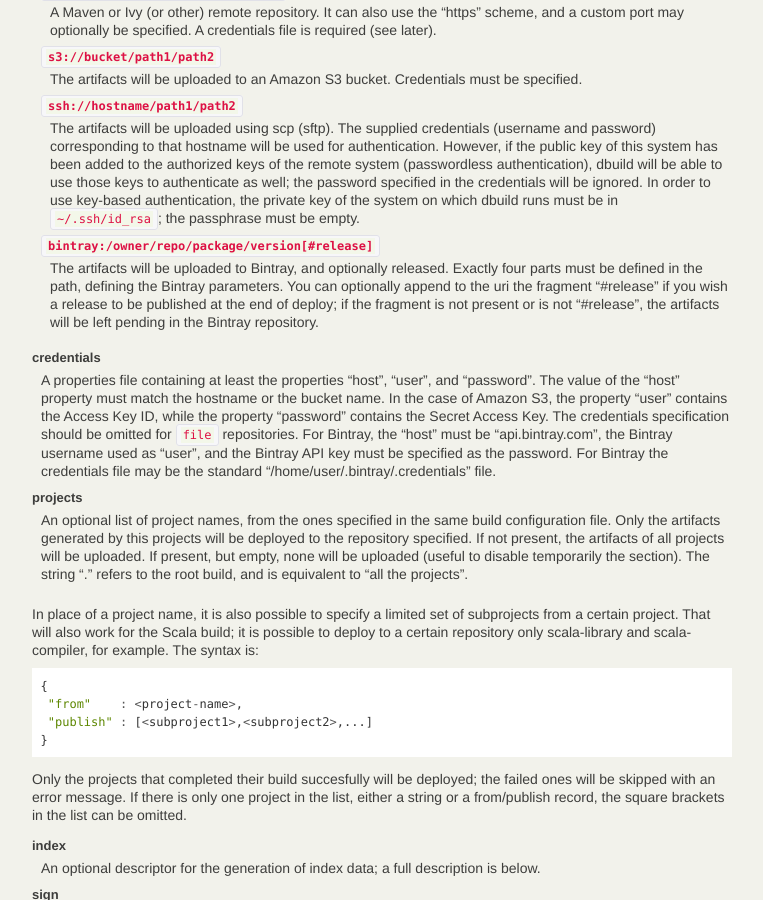
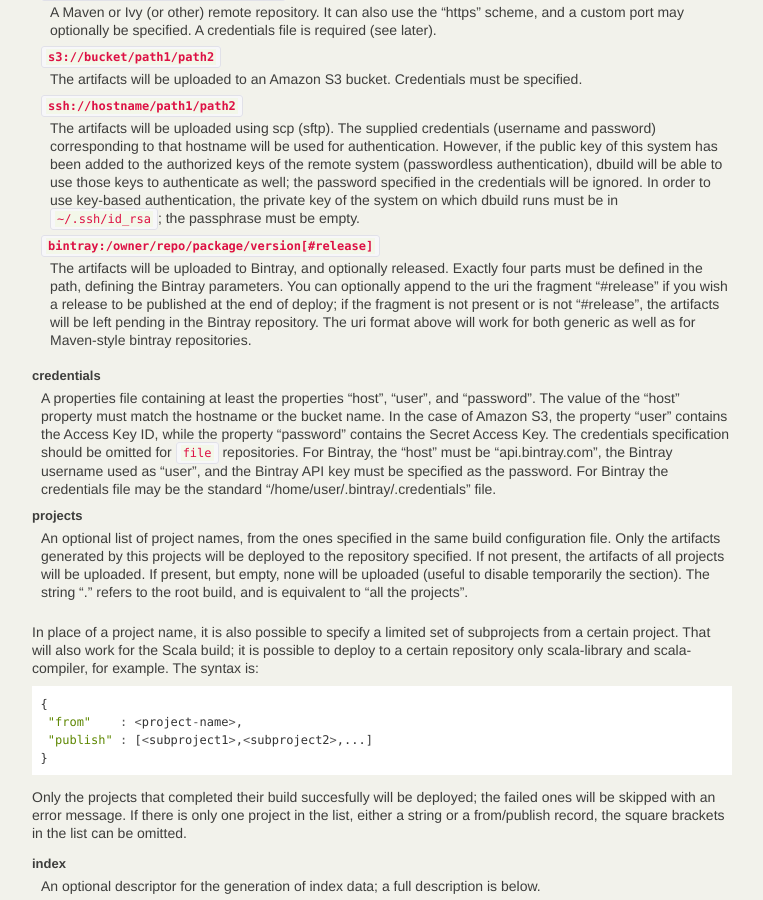
Before and after one commit to lightbend-labs/dbuild, a Sphinx documentation site: the page built from docs/src/sphinx/deploy.rst, in a window 1280 px wide and 900 px high, scrolled down 828 px. Shown: the whole window, without its empty margins (138-901 px from the left). Built offline with Sphinx 7.4.7, drawn with Linux system fonts in a browser that asks for light colours.

Commit message:
Added docs clarification.
I ran a few tests: the generic bintray upload syntax ("/content")
does actually work for maven-style repositories as well, even if
the package version number is not the same as the artifacts that
are being uploaded (which makes sense considering that perfectly
regular Maven artifacts with different version numbers may be
part of a single "release", for instance one module with one
version and another one with a different version number).

In any case, the bintray deploy uri format does seem to work
for generic as well as for maver-style bintray repos.

```diff
--- a/docs/src/sphinx/deploy.rst
+++ b/docs/src/sphinx/deploy.rst
@@ -63,6 +63,8 @@ repository-uri
     append to the uri the fragment "#release" if you wish a release to be published
     at the end of deploy; if the fragment is not present or is not "#release", the
     artifacts will be left pending in the Bintray repository.
+    The uri format above will work for both generic as well as for Maven-style bintray
+    repositories.
 
 credentials
   A properties file containing at least the properties "host", "user", and "password". The
```
